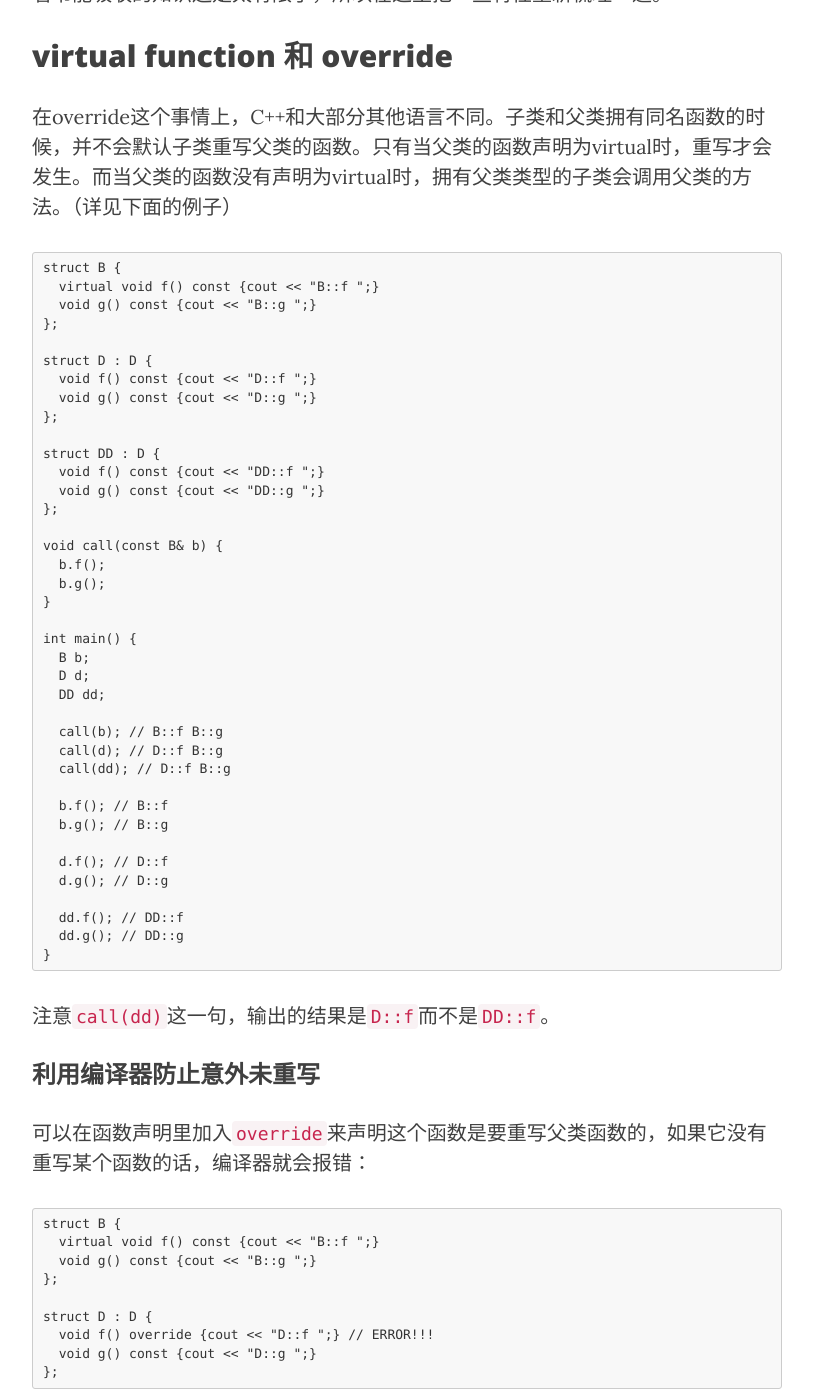
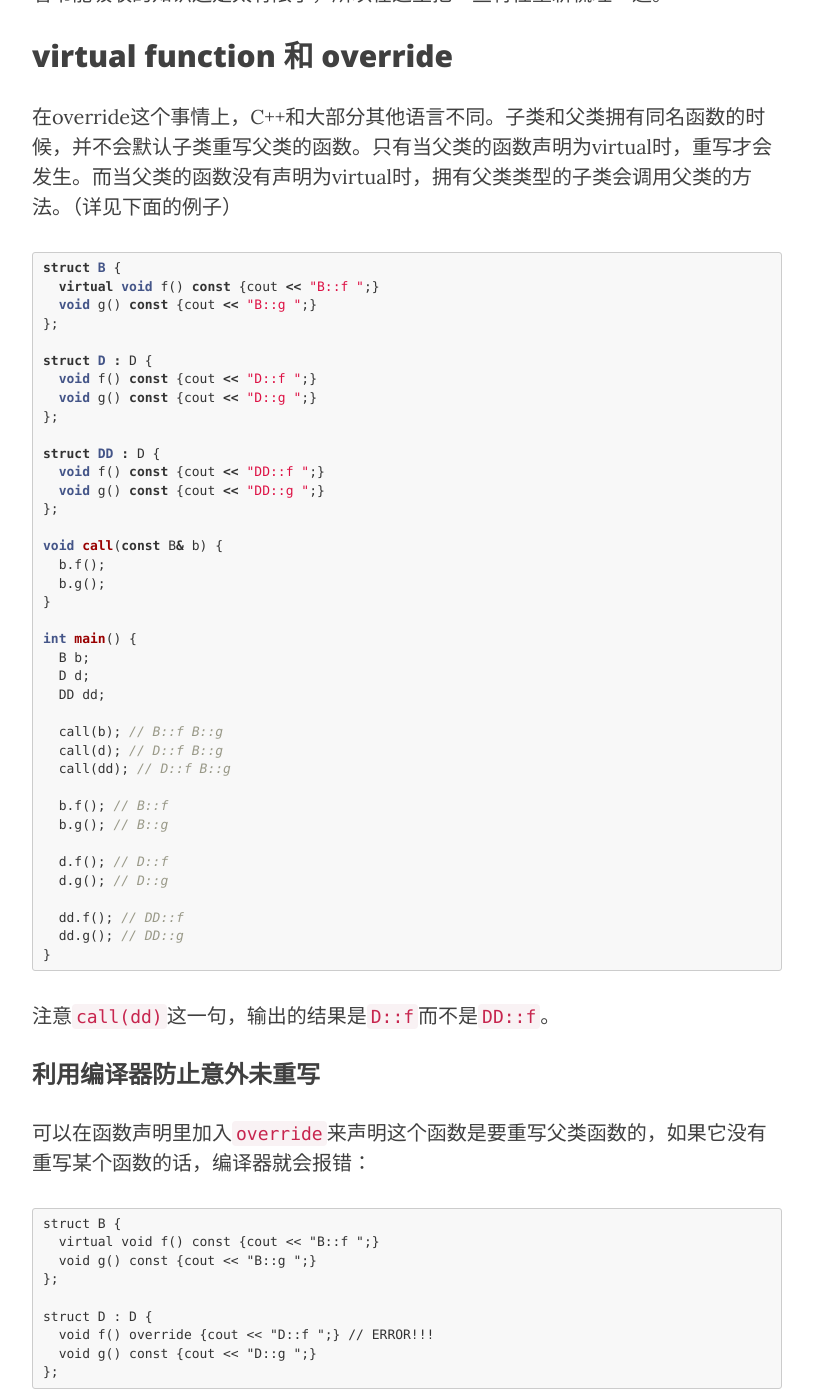
Before and after one commit to huangenyan/huangenyan.github.io, a Jekyll site: the page built from _posts/2016-10-19-C++: Memos of Some Fancy Features.md, in a window 1280 px wide and 1400 px high, scrolled down 604 px. Shown: the whole window, without its empty margins (233-1046 px from the left). Built offline with Jekyll 4.4.1, drawn with Linux system fonts in a browser that asks for light colours; nearby versions of some CDN libraries.

Commit message:
Fix syntax highlighting problems

````diff
--- a/_posts/2016-10-19-C++: Memos of Some Fancy Features.md
+++ b/_posts/2016-10-19-C++: Memos of Some Fancy Features.md
@@ -12,7 +12,7 @@ tags: [ 'c++', 'programming' ]
 
 在override这个事情上，C++和大部分其他语言不同。子类和父类拥有同名函数的时候，并不会默认子类重写父类的函数。只有当父类的函数声明为virtual时，重写才会发生。而当父类的函数没有声明为virtual时，拥有父类类型的子类会调用父类的方法。（详见下面的例子）
 
-```C++
+{% highlight c++ %}
 struct B {
   virtual void f() const {cout << "B::f ";}
   void g() const {cout << "B::g ";}
@@ -51,7 +51,7 @@ int main() {
   dd.f(); // DD::f
   dd.g(); // DD::g
 }
-```
+{% endhighlight %}
 注意`call(dd)`这一句，输出的结果是`D::f`而不是`DD::f`。
 
 ### 利用编译器防止意外未重写
````
